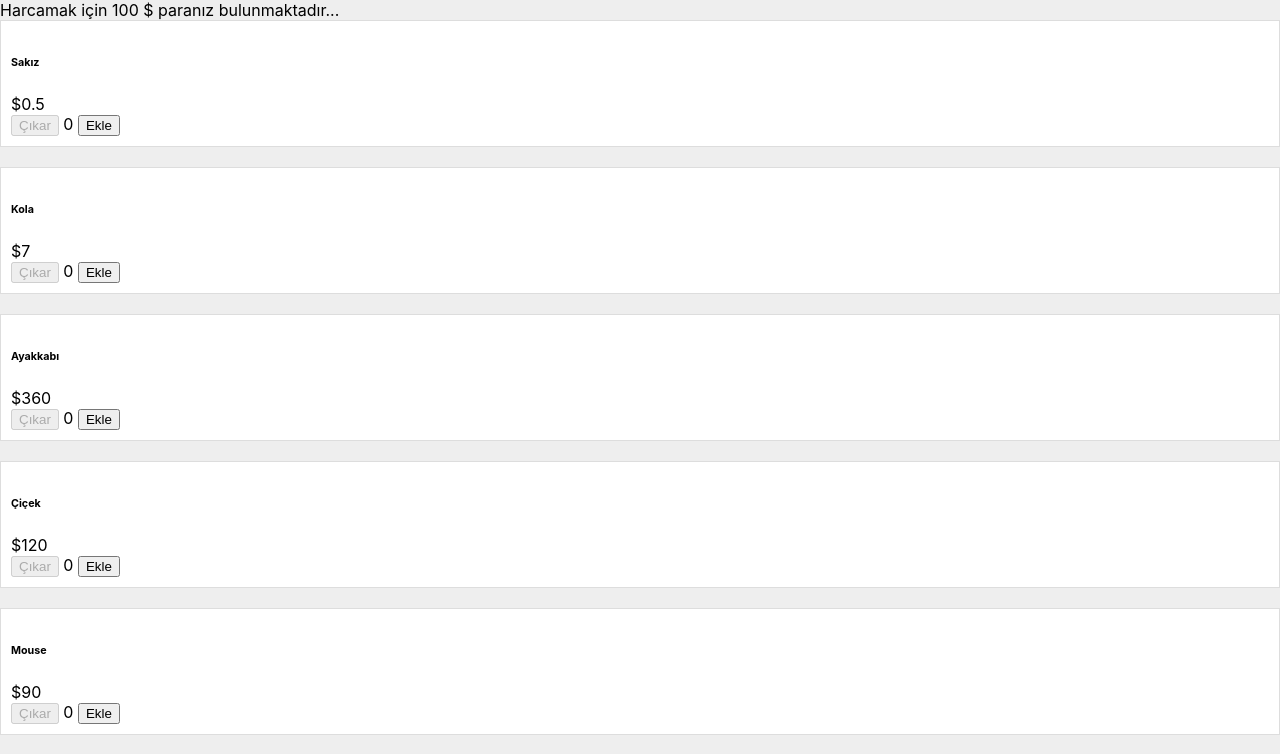
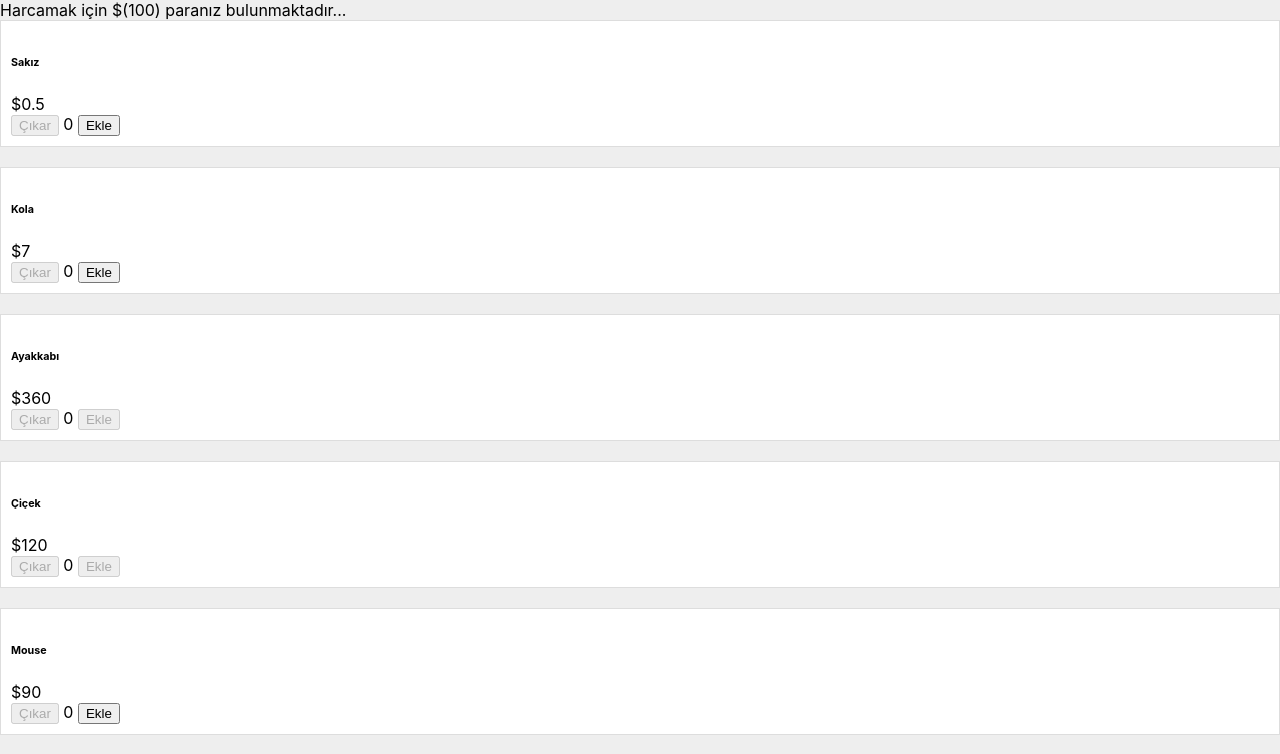
Before and after one commit to yusufgozukara/money_spending, a React (Create React App) app: page / in a window 1280 px wide. Shown: the top 754 px of the page. Built offline with nearby package versions, Linux system fonts and the light colour scheme.

Commit message:
sepet öncesi

```diff
--- a/src/App.js
+++ b/src/App.js
@@ -7,22 +7,37 @@ import Product from "./components/Product";
 function App() {
   const [money, setMoney] = useState(100);
   const [basket, setBasket] = useState([]);
+  const [total, setTtotal] = useState(0);
+
+  const resetBasket = () => {
+    setBasket([]);
+  };
 
   useEffect(() => {
-    console.log(basket);
+    setTtotal(
+      basket.reduce((acc, item) => {
+        return (
+          acc +
+          item.amount * products.find((product) => product.id === item.id).price
+        );
+      }, 0)
+    );
   }, [basket]);
 
   return (
     <>
-      <Header money={money} />
+      <Header total={total} money={money} />
       {products.map((product) => (
         <Product
           key={product.id}
           basket={basket}
           setBasket={setBasket}
           product={product}
+          total={total}
+          money={money}
         />
       ))}
+      <button onClick={resetBasket}> Sepeti Sıfırla</button>
     </>
   );
 }
--- a/src/components/Header.js
+++ b/src/components/Header.js
@@ -1,9 +1,17 @@
 import React from "react";
 
-const Header = ({ money }) => {
+const Header = ({ money, total }) => {
   return (
     <>
-      <div>Harcamak için {money} $ paranız bulunmaktadır...</div>
+      <div>
+        {total > 0 && money - total !== 0 && (
+          <div>Harcamak için $({money - total}) paranız bulunmaktadır...</div>
+        )}
+        {total === 0 && (
+          <div>Harcamak için $({money}) paranız bulunmaktadır...</div>
+        )}
+        {money - total === 0 && <div>Paran bitti... Çalış çalış çalış...</div>}
+      </div>
     </>
   );
 };
--- a/src/components/Product.js
+++ b/src/components/Product.js
@@ -1,6 +1,6 @@
 import React from "react";
 
-const Product = ({ product, basket, setBasket }) => {
+const Product = ({ product, basket, setBasket, total, money }) => {
   const { id, title, price } = product;
   const basketItem = basket.find((item) => item.id === product.id);
 
@@ -51,7 +51,13 @@ const Product = ({ product, basket, setBasket }) => {
             {" "}
             {(basketItem && basketItem.amount) || 0}{" "}
           </span>
-          <button onClick={addBasket}>Ekle</button>
+          <button
+            // disabled={basketItem && basketItem.amount === 10}
+            disabled={total + product.price > money}
+            onClick={addBasket}
+          >
+            Ekle
+          </button>
         </div>
 
         <style jsx>{`
```
